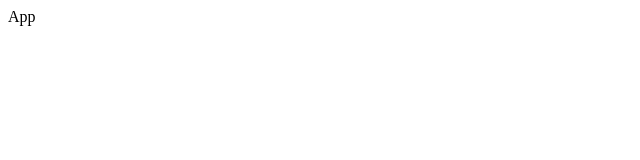
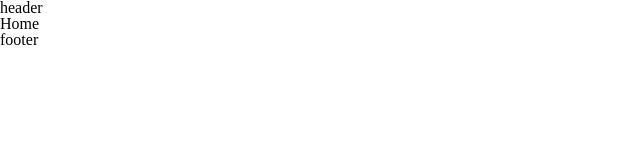
Before and after one commit to chenjiaweizzZ/website-blog, a React (Create React App) app in the folder client/: page /#/home in a window 1280 px wide. Shown: the top 160 px of the page, without its empty margins (0-640 px from the left). Built offline with nearby package versions, Linux system fonts and the light colour scheme.

Commit message:
路由的配置

```diff
--- a/client/package.json
+++ b/client/package.json
@@ -6,11 +6,13 @@
     "@testing-library/jest-dom": "^5.17.0",
     "@testing-library/react": "^13.4.0",
     "@testing-library/user-event": "^13.5.0",
+    "craco-less": "^2.1.0-alpha.0",
+    "normalize.css": "^8.0.1",
     "react": "^18.2.0",
     "react-dom": "^18.2.0",
+    "react-router-dom": "^6.17.0",
     "react-scripts": "5.0.1",
-    "web-vitals": "^2.1.4",
-    "craco-less": "^2.1.0-alpha.0"
+    "web-vitals": "^2.1.4"
   },
   "scripts": {
     "start": "craco start",
--- a/client/src/App.js
+++ b/client/src/App.js
@@ -1,8 +1,16 @@
 import React, { memo } from 'react'
+import { useRoutes } from 'react-router-dom'
+import routes from './router'
 
 const App = memo(() => {
   return (
-    <div>App</div>
+    <div className='app'>
+      <div className='header'>header</div>
+      <div className='page'>
+        { useRoutes(routes) }
+      </div>
+      <div className='footer'>footer</div>
+    </div>
   )
 })
 
--- a/client/src/assets/css/index.less
+++ b/client/src/assets/css/index.less
@@ -1,5 +1 @@
-@primaryColor: black;
-
-body {
-    color: @primaryColor;
-}
+@import "./reset.less";
--- /dev/null
+++ b/client/src/assets/css/reset.less
@@ -0,0 +1,48 @@
+/* http://meyerweb.com/eric/tools/css/reset/
+   v2.0 | 20110126
+   License: none (public domain)
+*/
+
+html, body, div, span, applet, object, iframe,
+h1, h2, h3, h4, h5, h6, p, blockquote, pre,
+a, abbr, acronym, address, big, cite, code,
+del, dfn, em, img, ins, kbd, q, s, samp,
+small, strike, strong, sub, sup, tt, var,
+b, u, i, center,
+dl, dt, dd, ol, ul, li,
+fieldset, form, label, legend,
+table, caption, tbody, tfoot, thead, tr, th, td,
+article, aside, canvas, details, embed,
+figure, figcaption, footer, header, hgroup,
+menu, nav, output, ruby, section, summary,
+time, mark, audio, video {
+	margin: 0;
+	padding: 0;
+	border: 0;
+	font-size: 100%;
+	font: inherit;
+	vertical-align: baseline;
+}
+/* HTML5 display-role reset for older browsers */
+article, aside, details, figcaption, figure,
+footer, header, hgroup, menu, nav, section {
+	display: block;
+}
+body {
+	line-height: 1;
+}
+ol, ul {
+	list-style: none;
+}
+blockquote, q {
+	quotes: none;
+}
+blockquote:before, blockquote:after,
+q:before, q:after {
+	content: '';
+	content: none;
+}
+table {
+	border-collapse: collapse;
+	border-spacing: 0;
+}
--- a/client/src/index.js
+++ b/client/src/index.js
@@ -1,9 +1,16 @@
-import React from 'react';
+import React, { Suspense } from 'react';
 import ReactDOM from 'react-dom/client';
+import { HashRouter } from "react-router-dom"
+
 import App from '@/App';
+import "normalize.css"
 import "./assets/css/index.less"
 
 const root = ReactDOM.createRoot(document.getElementById('root'));
 root.render(
-    <App />
+    <Suspense falback="loading">
+        <HashRouter>
+            <App />
+        </HashRouter>
+    </Suspense>
 );
--- /dev/null
+++ b/client/src/router/index.js
@@ -0,0 +1,22 @@
+import React from "react"
+import { Navigate } from "react-router-dom"
+
+const Home = React.lazy(() => import("@/views/home"))
+const About = React.lazy(() => import("@/views/about"))
+
+const routes = [
+    {
+        path: "/",
+        element: <Navigate to="/home"/>
+    },
+    {
+        path: "/home",
+        element: <Home/>
+    },
+    {
+        path: "/about",
+        element: <About/>
+    }
+]
+
+export default routes
--- /dev/null
+++ b/client/src/views/about/index.jsx
@@ -0,0 +1,9 @@
+import React, { memo } from 'react'
+
+const About = memo(() => {
+    return (
+        <div>About</div>
+    )
+})
+
+export default About
--- /dev/null
+++ b/client/src/views/home/index.jsx
@@ -0,0 +1,9 @@
+import React, { memo } from 'react'
+
+const Home = memo(() => {
+    return (
+        <div>Home</div>
+    )
+})
+
+export default Home
```
Also changed, not shown: 1 other file (tests, documents, lock files or other folders).
